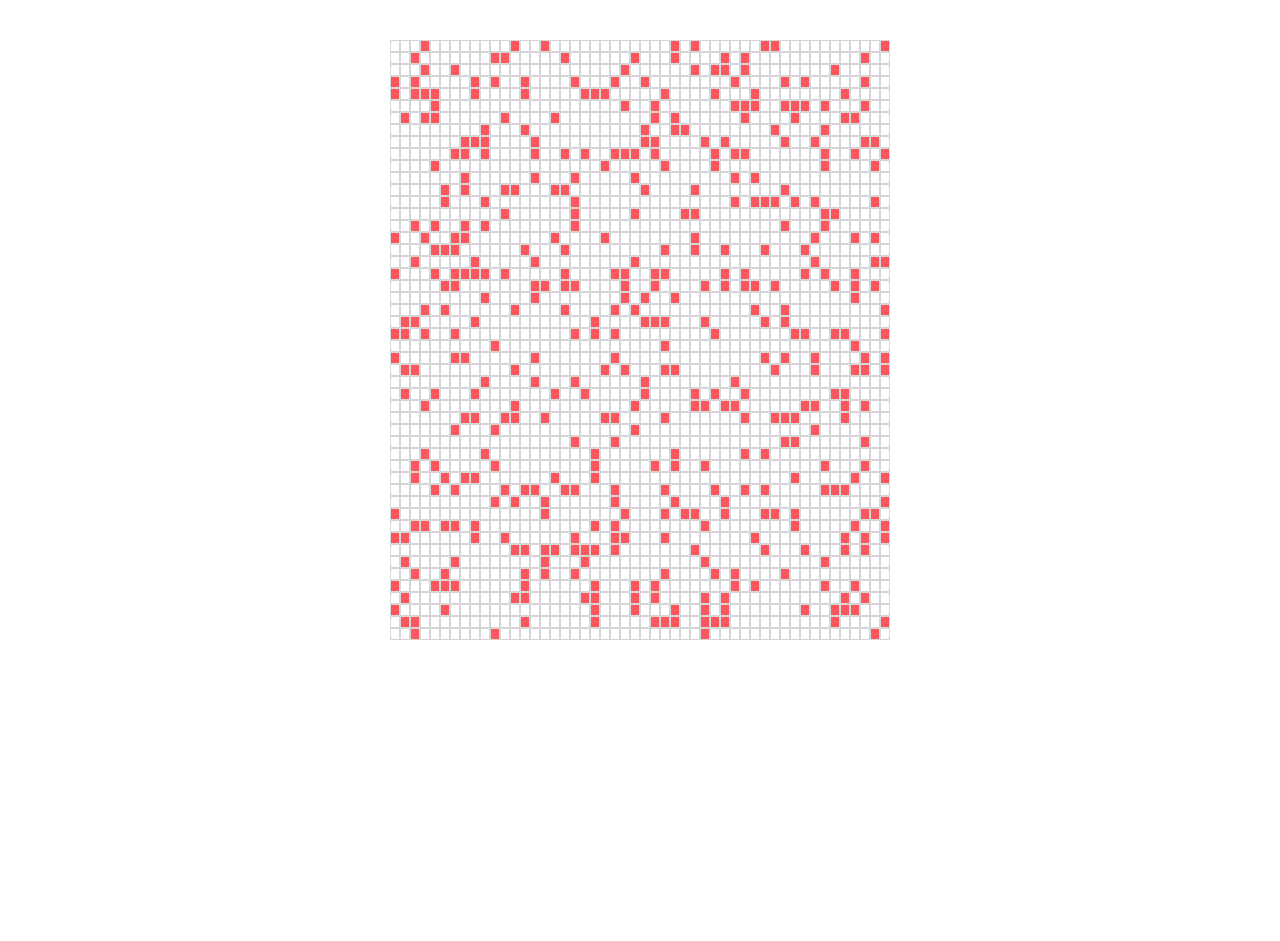
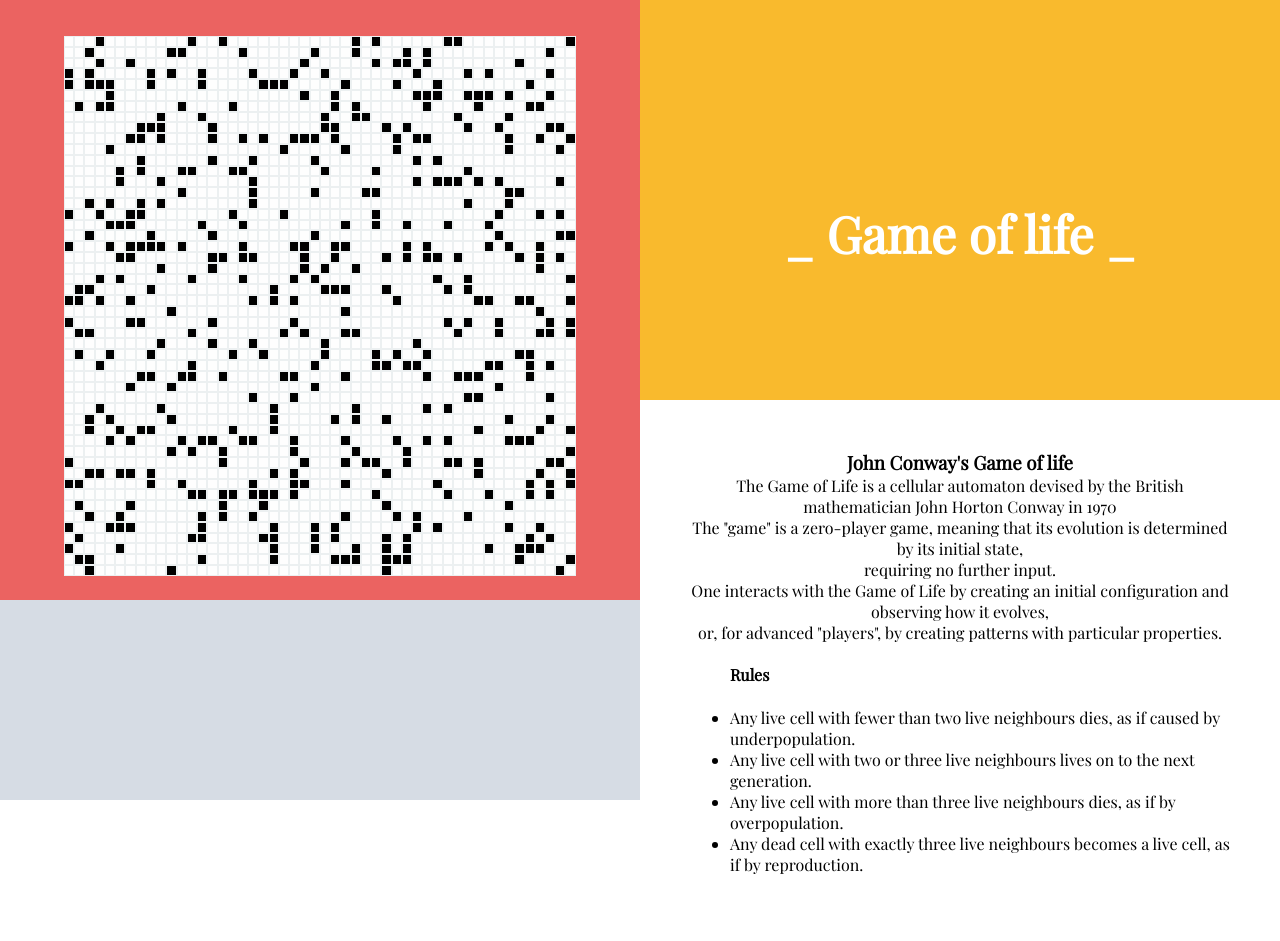
Before and after one commit to huarmenta/gameoflife, a React app: page / in a window 1280 px wide. Before the commit the page ends 800 px from the top, so only its background shows below. Built offline with nearby package versions, Linux system fonts and the light colour scheme.

Commit message:
Create base interface and style

```diff
--- a/public/index.html
+++ b/public/index.html
@@ -19,13 +19,19 @@
       work correctly both with client-side routing and a non-root public URL.
       Learn how to configure a non-root public URL by running `npm run build`.
     -->
-    <title>React App</title>
+    <link href="https://fonts.googleapis.com/css?family=Playfair+Display" rel="stylesheet">
+    <title>Game of life</title>
   </head>
   <body>
     <noscript>
       You need to enable JavaScript to run this app.
     </noscript>
-    <div id="root"></div>
+    <div id="root">
+      <div id="top_left"></div>
+      <div id="bottom_left"></div>
+      <div id="top_right"></div>
+      <div id="bottom_right"></div>
+    </div>
     <!--
       This HTML file is a template.
       If you open it directly in the browser, you will see an empty page.
--- a/src/index.css
+++ b/src/index.css
@@ -1,29 +1,81 @@
-body {
+html, body {
+  height: 100%;
   margin: 0;
-  padding: 0;
-  font-family: sans-serif;
+  font-family: 'Playfair Display', serif;
 }
 #root {
-    padding: 40px;
-    margin: 0 auto;
+  position: relative;
+  min-height: 100%;
+  background-color: black;
 }
+#top_left {
+  position: absolute;
+  height: 75%;
+  width: 50%;
+  /*background-color: #EE3B3C;*/
+  background-color: #EB6361;
+}
+#top_right {
+  position: absolute;
+  left: 50%;
+  height: 50%;
+  width: 50%;
+  background-color: #F9BA2D;
+}
+#top_right h1 {
+  width: 100%;
+  height: 100%;
+  color: white;
+  text-align: center;
+  display: flex;
+  justify-content: center;
+  align-items: center;
+  font-size: 50px;
+}
+#bottom_left {
+  position: absolute;
+  top: 75%;
+  height: 25%;
+  width: 50%;
+  background-color: #D6DCE4;
+}
+#bottom_right {
+  position: absolute;
+  top: 50%;
+  left: 50%;
+  height: 50%;
+  width: 50%;
+  background-color: #FFFFFF;
+}
+#bottom_right div{
+  padding: 50px;
+}
+#bottom_right p,h3{
+  text-align: center;
+  margin: 0px;
+}
+#bottom_right ul>li,h4{
+  text-align: left;
+}
+/* Board properties */
 .board {
-    background-color: #ECF0F1;
-    width: 500px;
-    height: 500px;
-    margin: 0 auto;
-    display: table;
+  background-color: #F79B57;
+  display: table;
+  height: 90%;
+  width: 80%;
+  margin: 0 auto;
+  margin-top: 35px;
+  border: 1px solid #EB6361;
 }
 .cell {
-    width: 10px;
-    height: 10px;
-    border: 1px solid #D6D6D6;
-    background-color: #FFFFFF;
-    display: table-cell;
+  border: 1px solid #ECF0F1;
+  background-color: #FEFEFE;
+  display: table-cell;
 }
 .row {
-    display: table-row;
+  display: table-row;
 }
 .alive {
-  background-color: #FC575E;
+  background-color: #000;
 }
+/**/
--- a/src/index.js
+++ b/src/index.js
@@ -4,9 +4,44 @@ import BoardComponent from './components/Board'
 import registerServiceWorker from './registerServiceWorker';
 import './index.css';
 
+// Title component
+class Title extends React.Component {
+  render() {
+    let title = "_ Game of life _";
+    return <h1>{title}</h1>;
+  }
+}
+ReactDOM.render(<Title/>, document.getElementById('top_right'));
+
+// Rules component
+class Rules extends React.Component {
+  render() {
+    let title = "John Conway's Game of life";
+    return (
+      <div>
+        <h3>{title}</h3>
+        <p>
+          The Game of Life is a cellular automaton devised by the British mathematician John Horton Conway in 1970 <br/>
+          The "game" is a zero-player game, meaning that its evolution is determined by its initial state, <br/>
+          requiring no further input. <br/>
+          One interacts with the Game of Life by creating an initial configuration and observing how it evolves, <br/>
+          or, for advanced "players", by creating patterns with particular properties.
+        </p>
+        <ul>
+          <h4>Rules</h4>
+          <li>Any live cell with fewer than two live neighbours dies, as if caused by underpopulation.</li>
+          <li>Any live cell with two or three live neighbours lives on to the next generation.</li>
+          <li>Any live cell with more than three live neighbours dies, as if by overpopulation.</li>
+          <li>Any dead cell with exactly three live neighbours becomes a live cell, as if by reproduction.</li>
+        </ul>
+      </div>
+    );
+  }
+}
+ReactDOM.render(<Rules />, document.getElementById('bottom_right'));
 
 // Render board component
 let board = (<BoardComponent className="board"/>);
-ReactDOM.render(board, document.getElementById('root'));
+ReactDOM.render(board, document.getElementById('top_left'));
 
 registerServiceWorker();
```
Also changed, not shown: public/favicon.ico.
